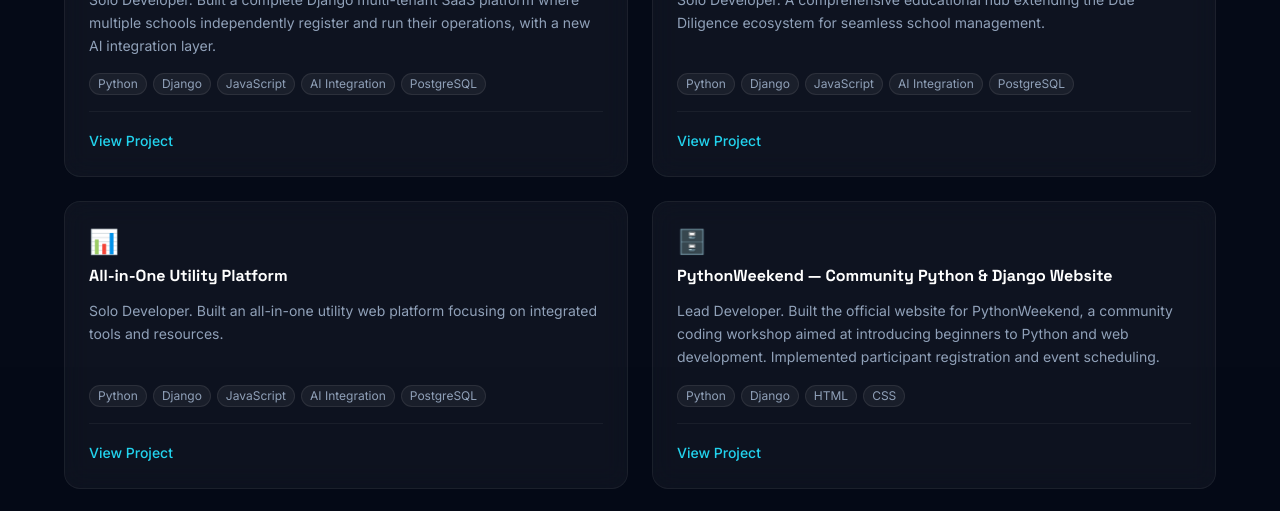
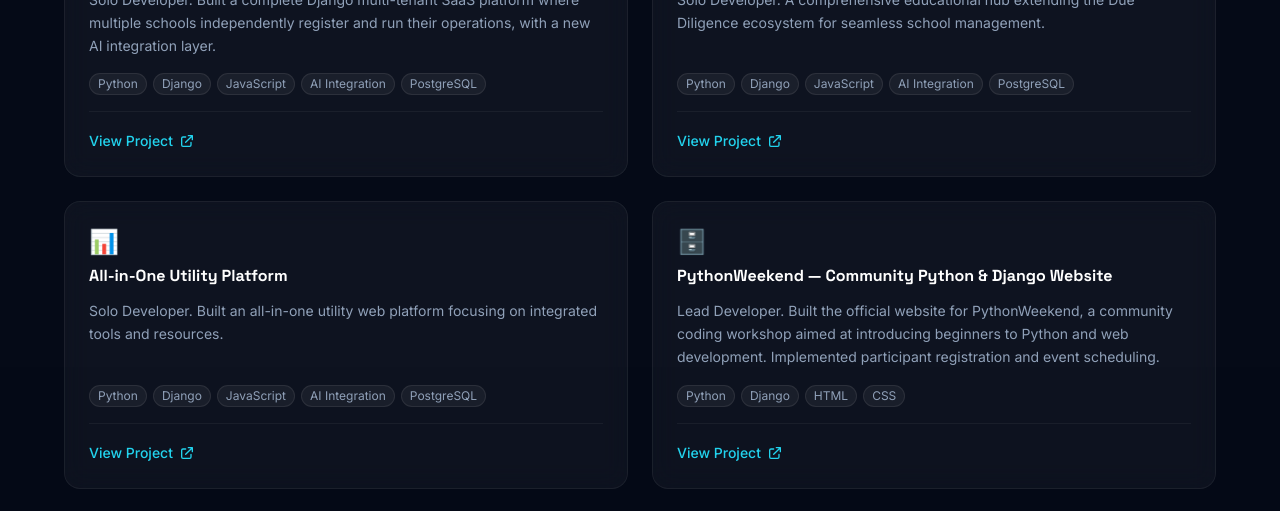
Before and after one commit to asemakahamande/MyResume, a Next.js app: page / in a window 1280 px wide. Shown: the part 4460-4971 px from the top of the page. Built offline with nearby package versions, Linux system fonts and the light colour scheme.

Commit message:
Fix SVG path error for project links

```diff
--- a/app/PortfolioClient.js
+++ b/app/PortfolioClient.js
@@ -696,7 +696,7 @@ function Projects({ projects }) {
                   >
                     View Project
                     <svg className="w-4 h-4" fill="none" stroke="currentColor" viewBox="0 0 24 24">
-                      <path strokeLinecap="round" strokeLinejoin="round" strokeWidth={2} d="10 6H6a2 2 0 00-2 2v10a2 2 0 002 2h10a2 2 0 002-2v-4M14 4h6m0 0v6m0-6L10 14" />
+                      <path strokeLinecap="round" strokeLinejoin="round" strokeWidth={2} d="M10 6H6a2 2 0 00-2 2v10a2 2 0 002 2h10a2 2 0 002-2v-4M14 4h6m0 0v6m0-6L10 14" />
                     </svg>
                   </a>
                 </div>
```
